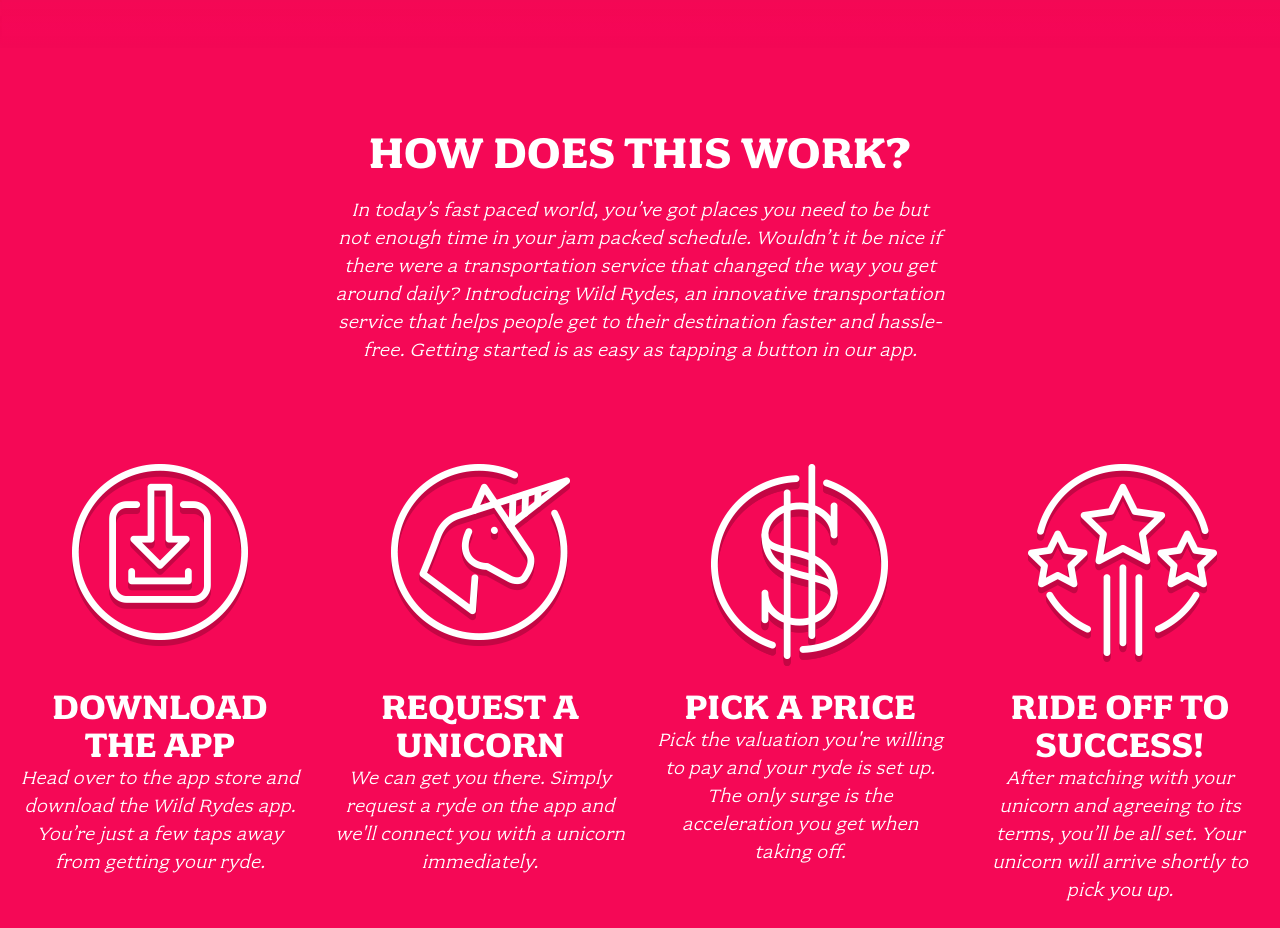
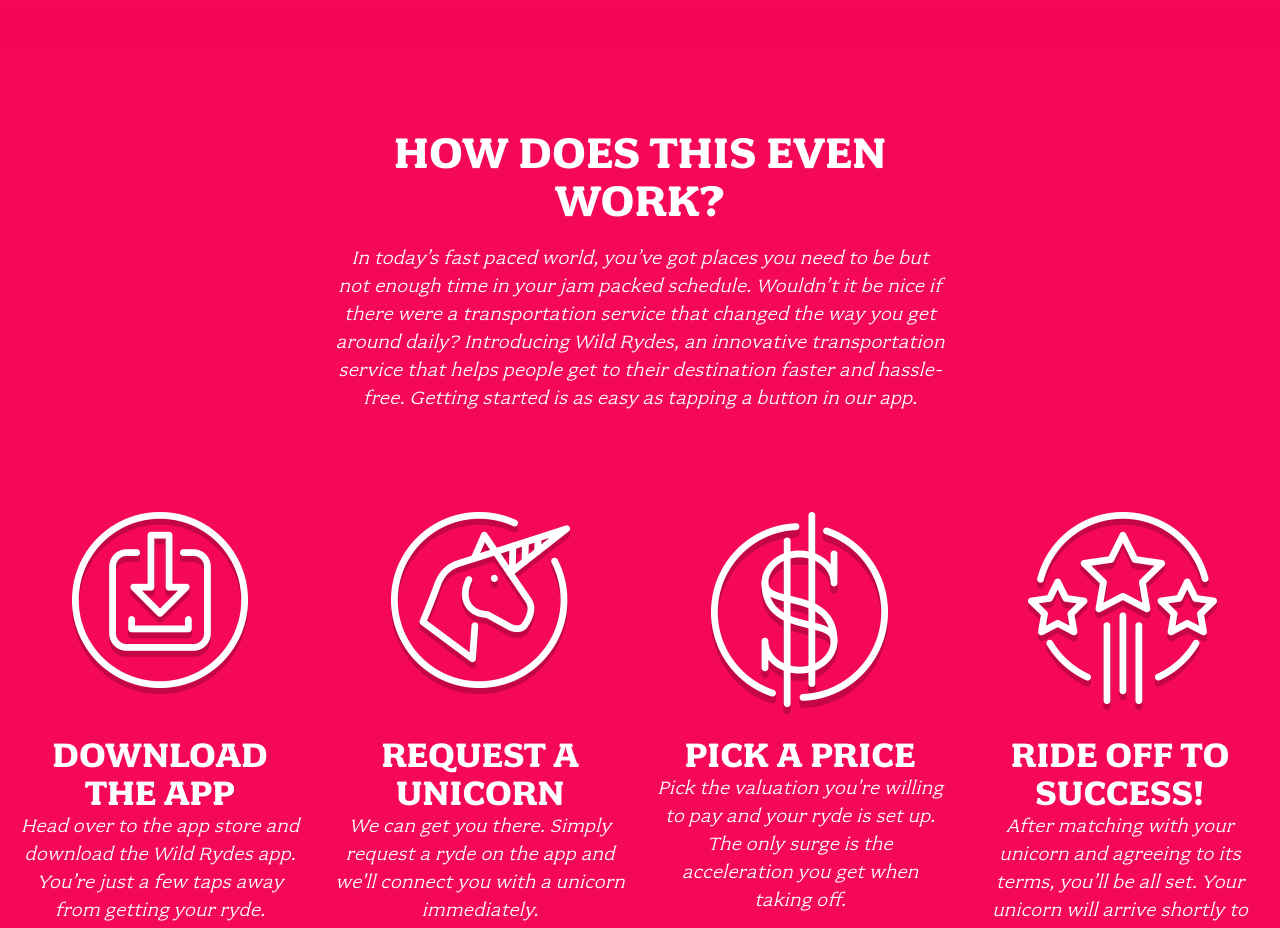
Before and after one commit to shivam821/wildrydes-site, a plain HTML site: page index.html in a window 1280 px wide. Shown: the part 900-1828 px from the top of the page. Drawn offline with Linux system fonts and the light colour scheme.

Commit message:
Update index.html

```diff
--- a/index.html
+++ b/index.html
@@ -30,7 +30,7 @@
 
   <section class="home-about">
     <div class="row column large-9 xlarge-6 xxlarge-4">
-      <h2 class="section-title">How Does This Work?</h2>
+      <h2 class="section-title">How Does This Even Work?</h2>
       <p class="content">
         In today’s fast paced world, you’ve got places you need to be but not enough time in your jam packed schedule. Wouldn’t it be nice if there were a transportation service that changed the way you get around daily? Introducing Wild Rydes, an innovative transportation service that helps people get to their destination faster and hassle-free. Getting started is as easy as tapping a button in our app.
       </p>
```
